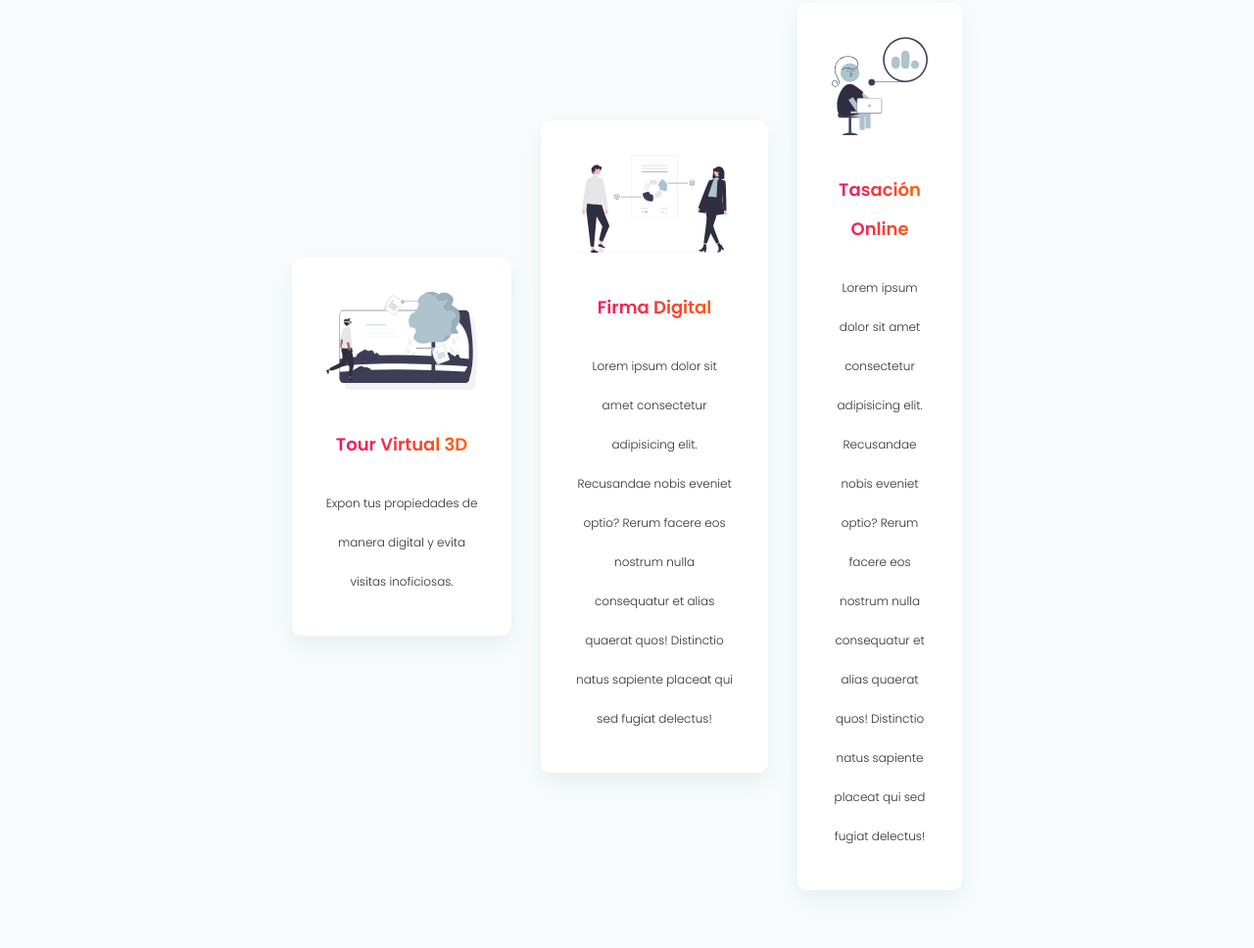
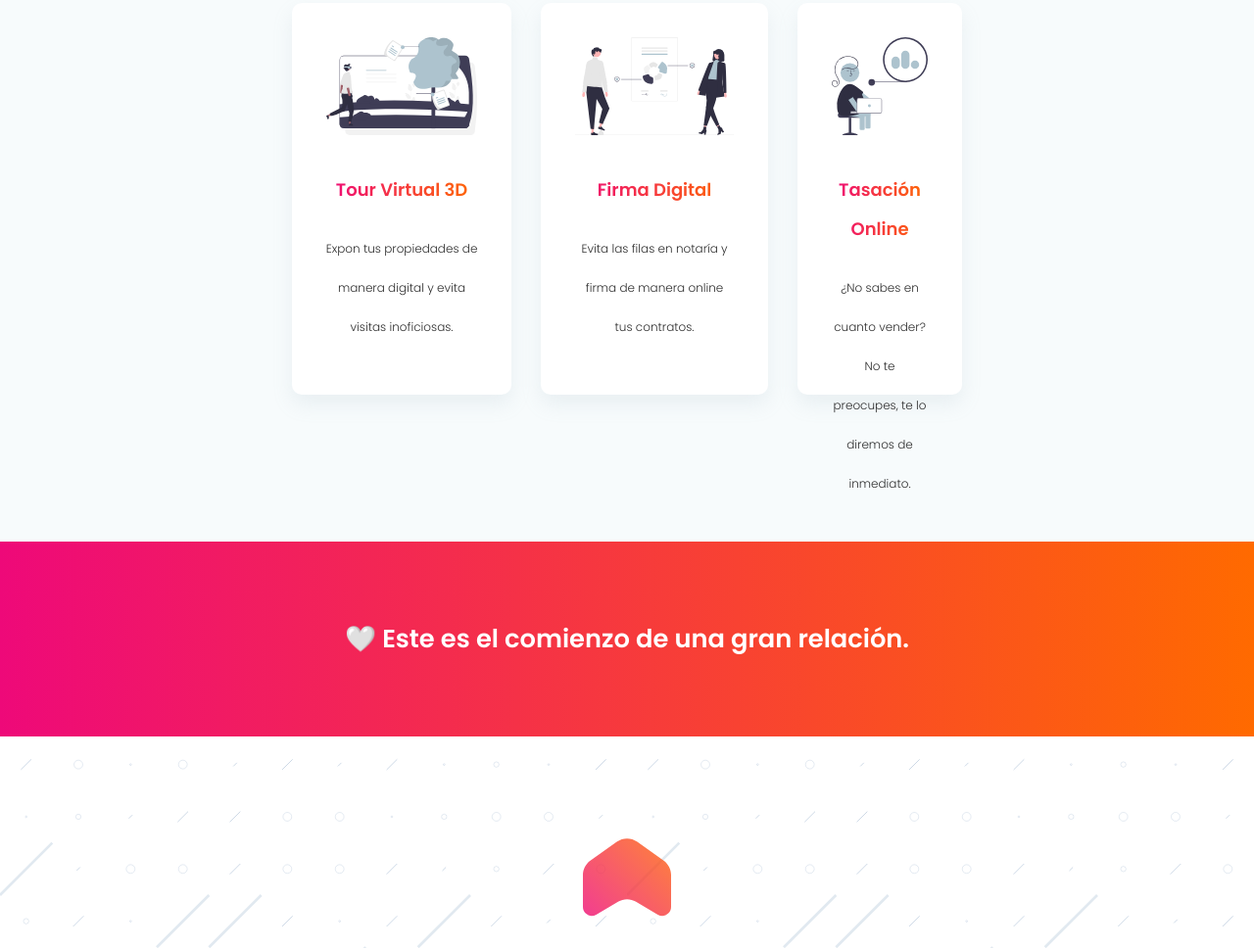
Before and after one commit to ecostabal/coderhouse, a plain HTML site: page index.html in a window 1280 px wide. Shown: the part 1057-2025 px from the top of the page at 98% size. Drawn offline with Linux system fonts and the light colour scheme.

Commit message:
textosFeatures

```diff
--- a/css/stylesheet.css
+++ b/css/stylesheet.css
@@ -165,7 +165,7 @@ ul {
   padding-left: 35px;
   padding-right: 35px;
   width: 500px;
-  height:fit-content;
+  height:400px;
   border-radius: 10px;
   text-align: center;
   background-color: white;
--- a/index.html
+++ b/index.html
@@ -71,7 +71,7 @@
           <h2>
             Firma Digital
           </h2>
-          <p>Lorem ipsum dolor sit amet consectetur adipisicing elit. Recusandae nobis eveniet optio? Rerum facere eos nostrum nulla consequatur et alias quaerat quos! Distinctio natus sapiente placeat qui sed fugiat delectus!</p>
+          <p>Evita las filas en notaría y firma de manera online tus contratos.</p>
         </div>
         <div class="boxFeature">
           <div>
@@ -80,7 +80,7 @@
           <h2>
             Tasación Online
           </h2>
-          <p>Lorem ipsum dolor sit amet consectetur adipisicing elit. Recusandae nobis eveniet optio? Rerum facere eos nostrum nulla consequatur et alias quaerat quos! Distinctio natus sapiente placeat qui sed fugiat delectus!</p>
+          <p>¿No sabes en cuanto vender? No te preocupes, te lo diremos de inmediato.</p>
         </div>
 
       </section>
```
